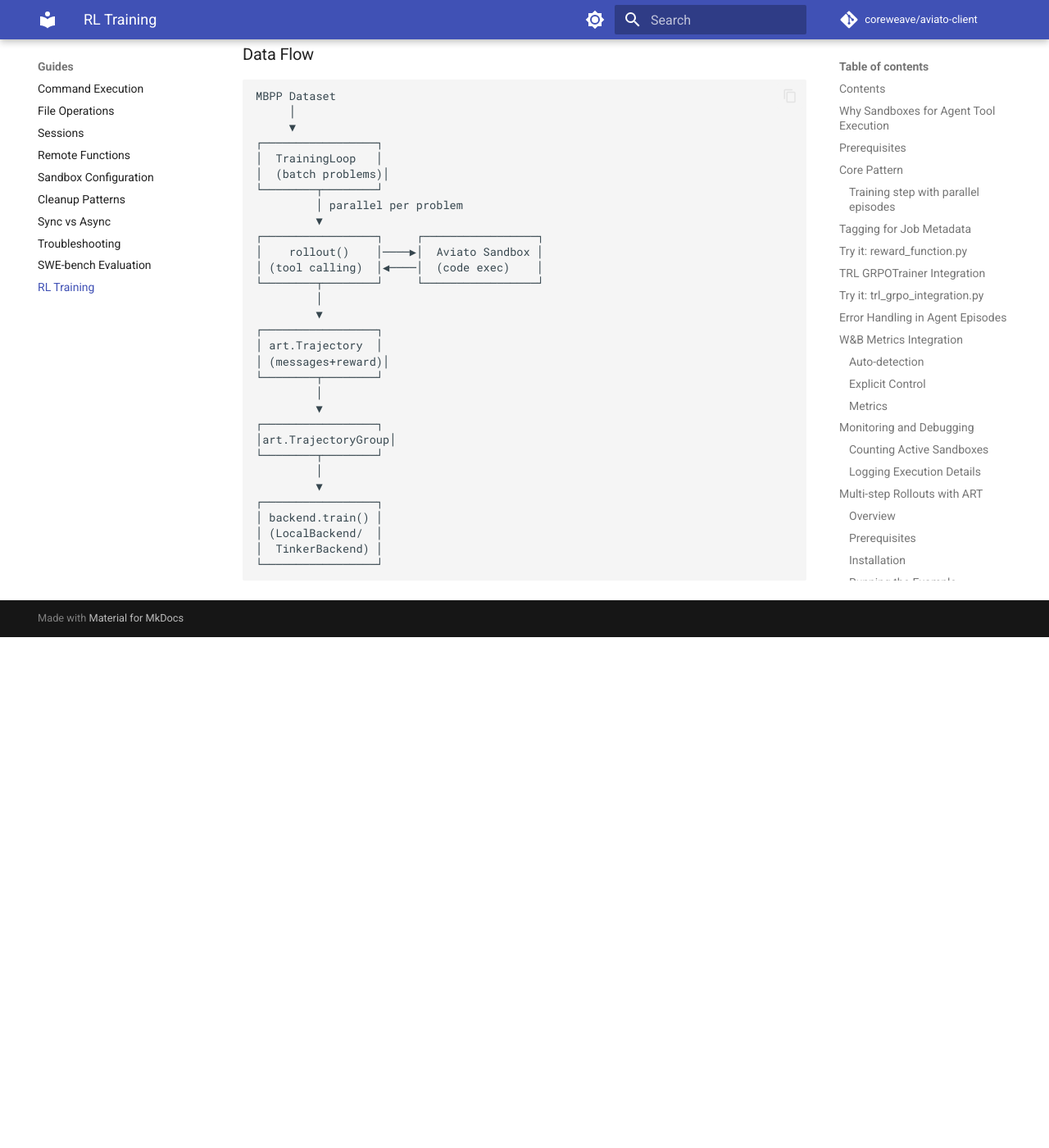
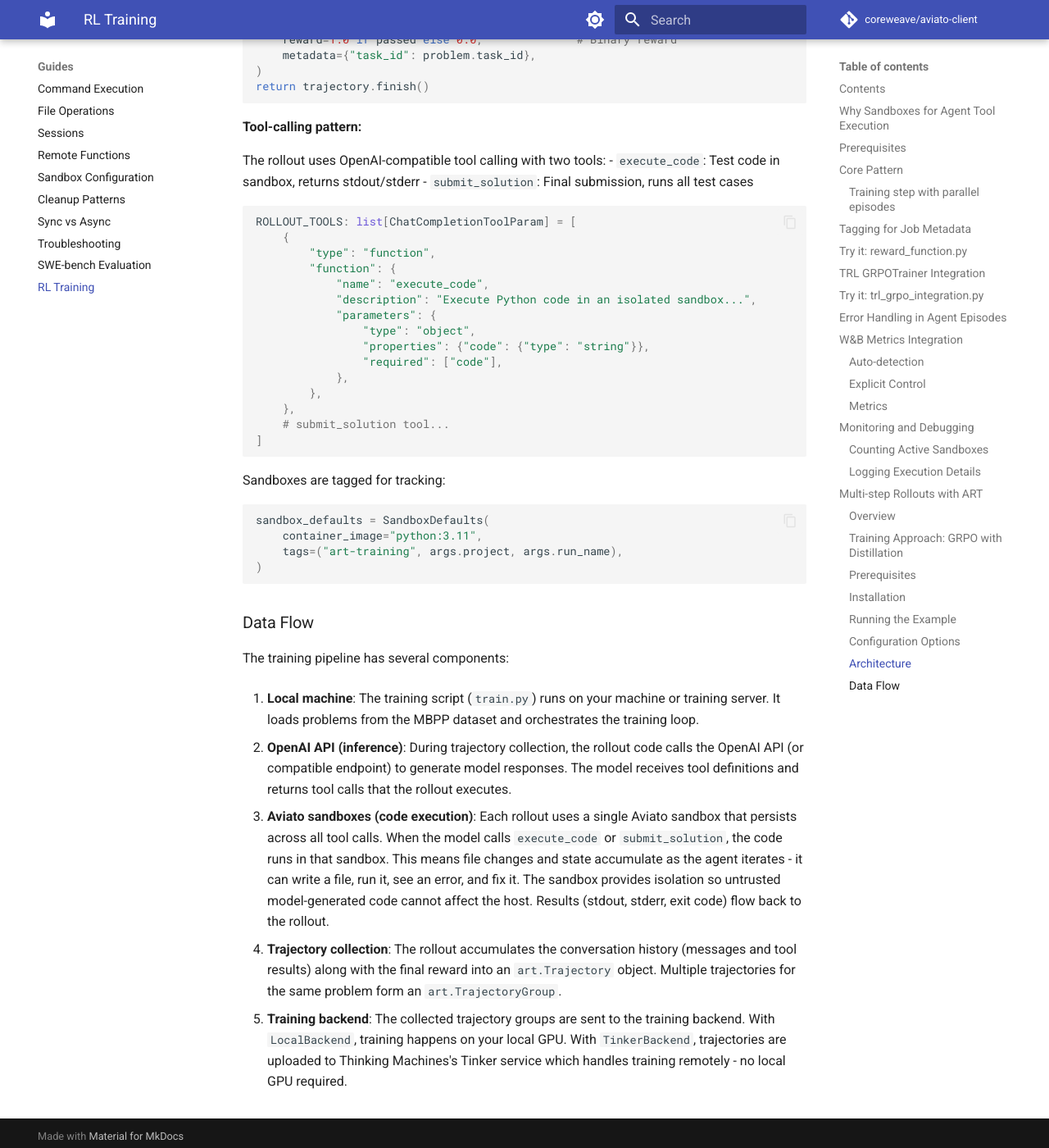
Before and after one commit to coreweave/cwsandbox-client, an MkDocs documentation site: the page built from docs/guides/rl-training.md, in a window 1280 px wide and 1400 px high, scrolled down 16449 px. Shown: the whole window at 82% size. Built offline with MkDocs 1.6.1 and Material for MkDocs 9.7.7, drawn with Linux system fonts in a browser that asks for light colours; comment, search, counter and statistics services are not loaded; before the commit the page ends 17226 px from its top, so only the background shows below that; some of the changed text lies outside the part shown.

Commit message:
docs: improve RL training guide with GRPO explanation and data flow
- Add "Training Approach: GRPO with Distillation" section explaining
  how the inference model generates trajectories for the base model
- Replace ASCII data flow diagram with prose description of components
- Update default model references to gpt-5.1-codex-mini
- Fix wording: "provides visibility into" → "You can see"

````diff
--- a/docs/guides/rl-training.md
+++ b/docs/guides/rl-training.md
@@ -395,7 +395,7 @@
 
 ## W&B Metrics Integration
 
-When using W&B (Weights & Biases) for training, aviato Sessions automatically log sandbox usage metrics to your active wandb run. This provides visibility into how your training uses sandboxes without additional instrumentation.
+When using W&B (Weights & Biases) for training, aviato Sessions automatically log sandbox usage metrics to your active wandb run. You can see how your training uses sandboxes without writing extra instrumentation code.
 
 ### Auto-detection
 
@@ -556,6 +556,25 @@
 - Executes code via tool calling in Aviato sandboxes
 - Computes binary rewards based on MBPP test case results
 
+### Training Approach: GRPO with Distillation
+
+This example uses **distillation with reinforcement learning**: a stronger model generates demonstrations, and a smaller model learns to replicate the successful ones.
+
+**Two models are involved:**
+
+1. **Inference model** (`--model`, default: `gpt-5.1-codex-mini`): Generates trajectories during rollouts. This model makes tool calls, sees sandbox results, iterates on errors, and submits solutions. It does not get trained.
+
+2. **Base model** (`--base-model`, default: `Qwen/Qwen3-8B`): The model being trained. It receives the trajectories generated by the inference model and learns from them via GRPO (Group Relative Policy Optimization).
+
+**How it works:**
+
+1. The inference model generates multiple trajectories per problem, each with tool calls executed in Aviato sandboxes
+2. Each trajectory receives a binary reward: 1.0 if tests pass, 0.0 otherwise
+3. Trajectories for the same problem form a group - GRPO compares trajectories within each group
+4. The base model (Qwen3-8B) is trained to prefer higher-reward trajectories over lower-reward ones
+
+After training, you deploy Qwen3-8B with the same tool definitions. It will have learned to make similar tool calls by imitating the successful trajectories from the inference model.
+
 ### Prerequisites
 
 | Mode | Requirements |
@@ -738,36 +757,14 @@
 
 ### Data Flow
 
-```
-MBPP Dataset
-     │
-     ▼
-┌─────────────────┐
-│  TrainingLoop   │
-│  (batch problems)│
-└────────┬────────┘
-         │ parallel per problem
-         ▼
-┌─────────────────┐     ┌─────────────────┐
-│    rollout()    │────▶│  Aviato Sandbox │
-│ (tool calling)  │◀────│  (code exec)    │
-└────────┬────────┘     └─────────────────┘
-         │
-         ▼
-┌─────────────────┐
-│ art.Trajectory  │
-│ (messages+reward)│
-└────────┬────────┘
-         │
-         ▼
-┌─────────────────┐
-│art.TrajectoryGroup│
-└────────┬────────┘
-         │
-         ▼
-┌─────────────────┐
-│ backend.train() │
-│ (LocalBackend/  │
-│  TinkerBackend) │
-└─────────────────┘
-```
+The training pipeline has several components:
+
+1. **Local machine**: The training script (`train.py`) runs on your machine or training server. It loads problems from the MBPP dataset and orchestrates the training loop.
+
+2. **OpenAI API (inference)**: During trajectory collection, the rollout code calls the OpenAI API (or compatible endpoint) to generate model responses. The model receives tool definitions and returns tool calls that the rollout executes.
+
+3. **Aviato sandboxes (code execution)**: Each rollout uses a single Aviato sandbox that persists across all tool calls. When the model calls `execute_code` or `submit_solution`, the code runs in that sandbox. This means file changes and state accumulate as the agent iterates - it can write a file, run it, see an error, and fix it. The sandbox provides isolation so untrusted model-generated code cannot affect the host. Results (stdout, stderr, exit code) flow back to the rollout.
+
+4. **Trajectory collection**: The rollout accumulates the conversation history (messages and tool results) along with the final reward into an `art.Trajectory` object. Multiple trajectories for the same problem form an `art.TrajectoryGroup`.
+
+5. **Training backend**: The collected trajectory groups are sent to the training backend. With `LocalBackend`, training happens on your local GPU. With `TinkerBackend`, trajectories are uploaded to Thinking Machines's Tinker service which handles training remotely - no local GPU required.
````
Also changed, not shown: other parts of docs/guides/rl-training.md (+2 -2 lines).
